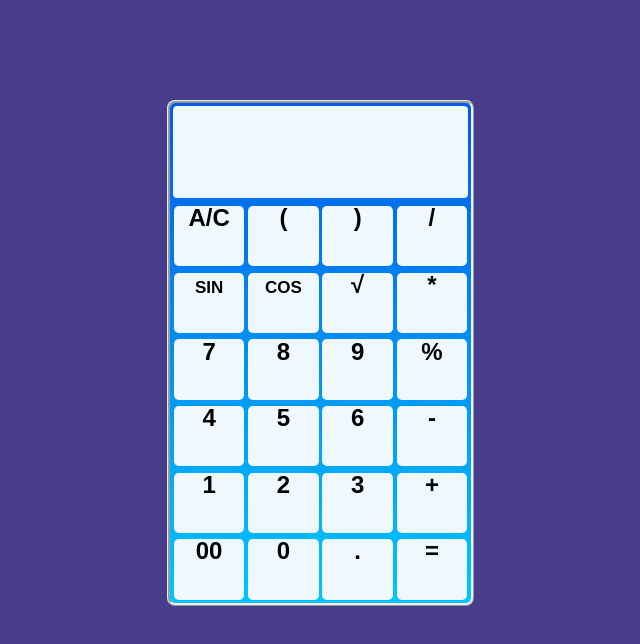
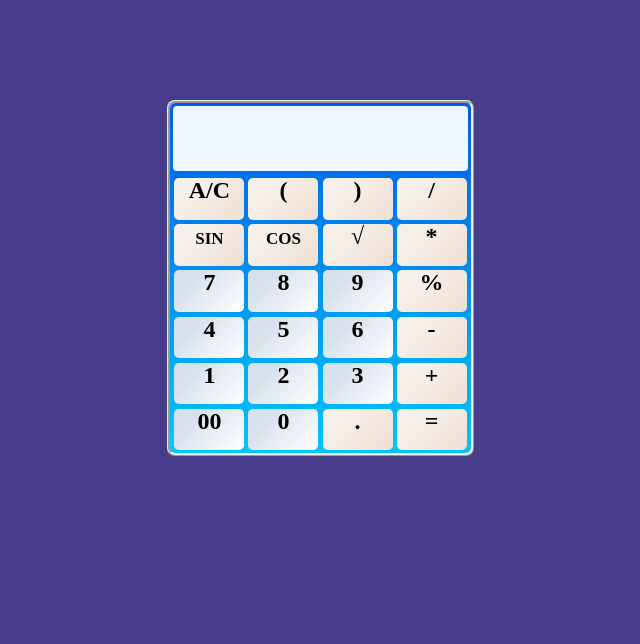
Before and after one commit to jatinbharadwaj/Calculator, a plain HTML site: page index.html in a window 1280 px wide. Shown: the whole page, without its empty margins (255-895 px from the left). Drawn offline with Linux system fonts and the light colour scheme.

Commit message:
Calculator

```diff
--- a/app.js
+++ b/app.js
@@ -28,15 +28,19 @@ window.onload=function(){
                 val = val.replace(/cos/g,"Math.cos");
                 val = val.replace(/sin/g,"Math.sin");
                 val = val.replace(/√/g,"Math.sqrt");
-                 console.log(val);
+                console.log(val);
+
                 inp.value = eval(val);
                 text = "";
                 val=inp.value;
                 animText=val;
+
             }
             else{
                 val+=text;
                 inp.value = val;
+
+
             }
             animate(animText);
         });
--- a/index.html
+++ b/index.html
@@ -35,13 +35,13 @@
             <li class="btn 6">6</li>
             <li class="btn operator minus">-</li>
 
-            <li class="btn">1</li>
-            <li class="btn">2</li>
-            <li class="btn">3</li>
+            <li class="btn 1">1</li>
+            <li class="btn 2">2</li>
+            <li class="btn 3">3</li>
             <li class="btn operator plus">+</li>
 
-            <li class="btn">00</li>
-            <li class="btn">0</li>
+            <li class="btn 00">00</li>
+            <li class="btn 0">0</li>
             <li class="btn decimal">.</li>
             <li class="btn operator equal">=</li>
         </ul>
--- a/style.css
+++ b/style.css
@@ -28,7 +28,7 @@ body{
 
 .container{
     width: 25%;
-    height: 500px;
+    height: 350px;
     margin: 100px 33%;
     background-image: linear-gradient(to top, #00c6fb 0%, #005bea 100%);
     border-style: ridge;
@@ -43,8 +43,8 @@ body{
 
 .anim-container{
     position: absolute;
-    top: 20%;
-    left: 45%;
+    top: 5%;
+    left: 40%;
     width: 10%;
     margin: auto;
     text-align: center;
@@ -71,8 +71,8 @@ body{
     flex-flow: row wrap;
     justify-content: space-around;
     align-items: stretch;
-    height: 80%;
-    margin: 5px 0.1em;
+    height: 79%;
+    margin: 2px 2px 5px 2px;
     padding: 0px;
     flex-basis:fill;
     /* overflow: hidden; */
@@ -82,15 +82,17 @@ body{
     border-radius: 0.2em;
     height: 15%;
     width: 70px;
-    background-color: aliceblue;
+    background-color: #ffffff;
+    background-image: linear-gradient(315deg, #ffffff 0%, #d7e1ec 74%);
     list-style: none;
     -webkit-border-radius: 0.2em;
     -moz-border-radius: 0.2em;
     -ms-border-radius: 0.2em;
     -o-border-radius: 0.2em;
-    padding: 0.2px;
+    margin: auto;
     text-align: center;
-    font: small-caps bold 24px/1 sans-serif;
+    font: small-caps bold 24px/1 MS Gothic
+    ;
 }
 
 
@@ -105,10 +107,15 @@ body{
 }
 @keyframes anim{
     0%{
-
+        background-color: yellow;
+        border-radius: 2em;
         transform: scale(1.1);
         opacity: 0.4;
-    }
+        -webkit-border-radius: 2em;
+        -moz-border-radius: 2em;
+        -ms-border-radius: 2em;
+        -o-border-radius: 2em;
+}
     80%{
 
         transform: scale(6);
@@ -118,3 +125,10 @@ body{
         opacity: 0;
     }
 }
+
+.ac,.sin,.cos,.sqrt,.decimal,
+.operator{
+    background-color: #f1dfd1;
+background-image: linear-gradient(315deg, #f1dfd1 0%, #f6f0ea 74%);
+
+}
```
